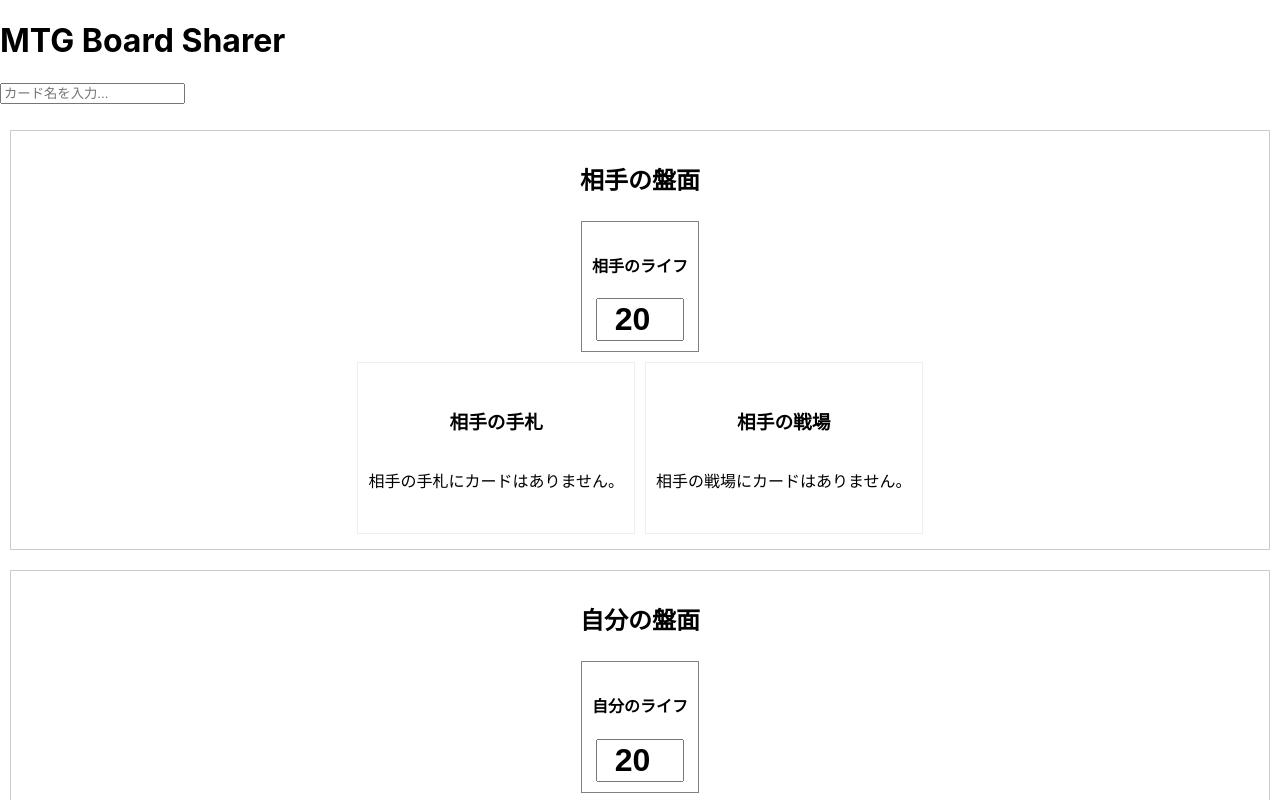
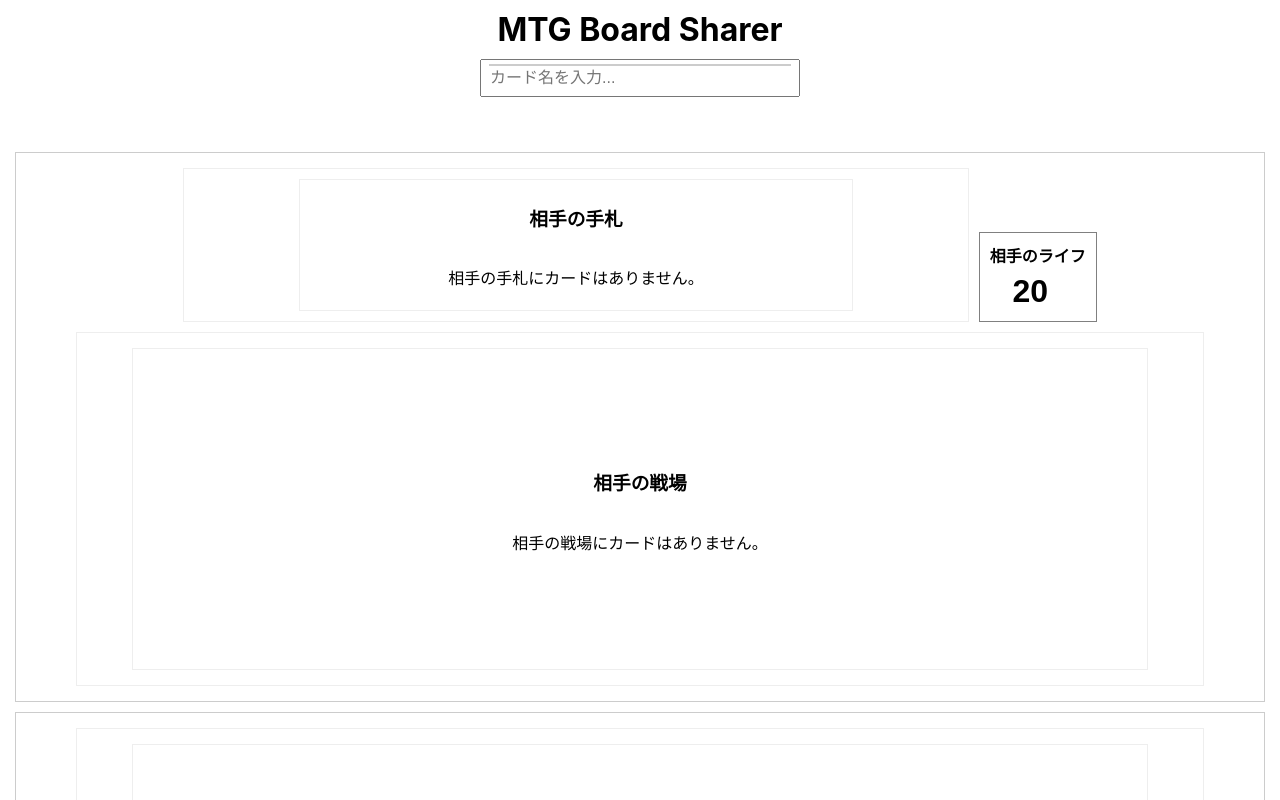
Before and after one commit to c3341/mtg-board-sharer, a React (Vite) app in the folder frontend/: page / in a window 1280 px wide. Shown: the top 800 px of the page. Built offline with nearby package versions, Linux system fonts and the light colour scheme.

Commit message:
fix(layout): Adjust zone droppable areas and refine layout

```diff
--- a/frontend/src/App.jsx
+++ b/frontend/src/App.jsx
@@ -1,7 +1,7 @@
 import CardSearch from './components/CardSearch';
 import Battlefield from './components/Battlefield';
 import Hand from './components/Hand';
-import PlayerLifeDisplay from './components/PlayerLifeDisplay'; // PlayerLifeDisplayをインポート
+import PlayerLifeDisplay from './components/PlayerLifeDisplay';
 import { useCardContext } from './contexts/CardContext';
 
 function App() {
@@ -30,26 +30,44 @@
   return (
     <div className="app-container">
       <h1>MTG Board Sharer</h1>
-      <CardSearch onCardSelect={handleCardSelect} />
+      <div className="search-container">
+        <CardSearch onCardSelect={handleCardSelect} />
+      </div>
 
       <div className="board-container">
         {/* 相手の盤面 (上部) */}
         <div className="opponent-zone">
-          <h2>相手の盤面</h2>
-          <PlayerLifeDisplay playerType="opponent" /> {/* 相手のライフ表示 */}
-          <div className="zone-row">
-            <Hand zoneType="opponentHand" />
-            <Battlefield zoneType="opponentBattlefield" />
+          {/* <h2>相手の盤面</h2> */}
+          <div className="zone-main-area">
+            {/* 相手の手札とライフカウンターの行 (上部) */}
+            <div className="hand-life-row">
+              <div className="hand-area">
+                <Hand zoneType="opponentHand" />
+              </div>
+              <PlayerLifeDisplay playerType="opponent" />
+            </div>
+            {/* 相手の戦場エリア (下部) */}
+            <div className="battlefield-area">
+              <Battlefield zoneType="opponentBattlefield" />
+            </div>
           </div>
         </div>
 
         {/* 自分の盤面 (下部) */}
         <div className="player-zone">
-          <h2>自分の盤面</h2>
-          <PlayerLifeDisplay playerType="my" /> {/* 自分のライフ表示 */}
-          <div className="zone-row">
-            <Hand zoneType="myHand" />
-            <Battlefield zoneType="myBattlefield" />
+          {/* <h2>自分の盤面</h2> */}
+          <div className="zone-main-area">
+            {/* 自分の戦場エリア (上部) */}
+            <div className="battlefield-area">
+              <Battlefield zoneType="myBattlefield" />
+            </div>
+            {/* 自分の手札とライフカウンターの行 (下部) */}
+            <div className="hand-life-row">
+              <div className="hand-area">
+                <Hand zoneType="myHand" />
+              </div>
+              <PlayerLifeDisplay playerType="my" />
+            </div>
           </div>
         </div>
       </div>
--- a/frontend/src/components/Battlefield.jsx
+++ b/frontend/src/components/Battlefield.jsx
@@ -1,10 +1,10 @@
 import React from 'react';
 import { useCardContext } from '../contexts/CardContext';
 import DraggableCard from './DraggableCard';
-import { useDrop } from 'react-dnd'; // useDropをインポート
+import { useDrop } from 'react-dnd';
 
 function Battlefield({ zoneType }) {
-  const { cards, moveCard } = useCardContext(); // moveCardもContextから取得
+  const { cards, moveCard } = useCardContext();
 
   const filteredCards = cards.filter(card => card.zone === zoneType);
 
@@ -13,30 +13,28 @@
     opponentBattlefield: '相手の戦場',
   }[zoneType] || '戦場';
 
-  // useDropフックを使って、このコンポーネントをドロップ可能にする
   const [{ isOver }, drop] = useDrop(() => ({
-    accept: 'card', // 'card'タイプのアイテムを受け入れる
+    accept: 'card',
     drop: (item, monitor) => {
-      // ドロップされたアイテムのIDと、このゾーンのzoneTypeを使ってmoveCardを呼び出す
       moveCard(item.id, zoneType);
     },
     collect: (monitor) => ({
-      isOver: monitor.isOver(), // ドロップターゲットの上にドラッグ中のアイテムがあるか監視
+      isOver: monitor.isOver(),
     }),
   }));
 
   return (
-    // drop refをDOM要素にアタッチすることで、その要素がドロップ可能になる
+    // ルートのdivに直接drop refとスタイルを適用
     <div
-      ref={drop} // drop refをアタッチ
-      className="zone-box"
-      style={{ backgroundColor: isOver ? 'lightgreen' : 'white' }} // ホバー時に色を変える
+      ref={drop}
+      className="battlefield-area" // index.cssで定義されたクラス
+      style={{ backgroundColor: isOver ? 'lightgreen' : 'transparent' }} // ホバー時に色を変える
     >
       <h3>{zoneDisplayName}</h3>
       {filteredCards.length === 0 ? (
         <p>{zoneDisplayName}にカードはありません。</p>
       ) : (
-        <div className="zone-row">
+        <div className="zone-row"> {/* カード表示用のコンテナ */}
           {filteredCards.map(card => (
             <DraggableCard key={card.id} card={card} />
           ))}
--- a/frontend/src/components/CardSearch.jsx
+++ b/frontend/src/components/CardSearch.jsx
@@ -1,6 +1,5 @@
 import { useState, useEffect } from 'react';
 
-// onCardSelectをpropsとして受け取る
 function CardSearch({ onCardSelect }) {
   const [searchText, setSearchText] = useState('');
   const [suggestions, setSuggestions] = useState([]);
@@ -27,8 +26,10 @@
         }
         const data = await response.json();
 
+        // --- デバッグ用ログ ---
         console.log('Scryfall APIからの生レスポンスデータ:', data);
         console.log('suggestionsにセットされるデータ:', data.data);
+        // --- デバッグ用ログ ---
 
         setSuggestions(data.data || []); // 候補がなければ空配列
       } catch (error) {
@@ -58,17 +59,17 @@
   };
 
   return (
-    <div>
+    <div className="search-container">
       <input
         type="text"
         placeholder="カード名を入力..."
         value={searchText}
         onChange={handleInputChange}
       />
-      {loading && <p>検索中...</p>} {/* ローディング表示 */}
+      {loading && <p>検索中...</p>}
       <ul>
         {suggestions.map(name => (
-          <li key={name} onClick={() => handleSuggestionClick(name)}> {/* クリック可能にする */}
+          <li key={name} onClick={() => handleSuggestionClick(name)}>
             {name}
           </li>
         ))}
--- a/frontend/src/components/Hand.jsx
+++ b/frontend/src/components/Hand.jsx
@@ -1,10 +1,10 @@
 import React from 'react';
 import { useCardContext } from '../contexts/CardContext';
 import DraggableCard from './DraggableCard';
-import { useDrop } from 'react-dnd'; // useDropをインポート
+import { useDrop } from 'react-dnd';
 
 function Hand({ zoneType }) {
-  const { cards, moveCard } = useCardContext(); // moveCardもContextから取得
+  const { cards, moveCard } = useCardContext();
 
   const filteredCards = cards.filter(card => card.zone === zoneType);
 
@@ -13,30 +13,28 @@
     opponentHand: '相手の手札',
   }[zoneType] || '手札';
 
-  // useDropフックを使って、このコンポーネントをドロップ可能にする
   const [{ isOver }, drop] = useDrop(() => ({
-    accept: 'card', // 'card'タイプのアイテムを受け入れる
+    accept: 'card',
     drop: (item, monitor) => {
-      // ドロップされたアイテムのIDと、このゾーンのzoneTypeを使ってmoveCardを呼び出す
       moveCard(item.id, zoneType);
     },
     collect: (monitor) => ({
-      isOver: monitor.isOver(), // ドロップターゲットの上にドラッグ中のアイテムがあるか監視
+      isOver: monitor.isOver(),
     }),
   }));
 
   return (
-    // drop refをDOM要素にアタッチすることで、その要素がドロップ可能になる
+    // ルートのdivに直接drop refとスタイルを適用
     <div
-      ref={drop} // drop refをアタッチ
-      className="zone-box"
-      style={{ backgroundColor: isOver ? 'lightblue' : 'white' }} // ホバー時に色を変える
+      ref={drop}
+      className="hand-area" // index.cssで定義されたクラス
+      style={{ backgroundColor: isOver ? 'lightblue' : 'transparent' }} // ホバー時に色を変える
     >
       <h3>{zoneDisplayName}</h3>
       {filteredCards.length === 0 ? (
         <p>{zoneDisplayName}にカードはありません。</p>
       ) : (
-        <div className="zone-row">
+        <div className="zone-row"> {/* カード表示用のコンテナ */}
           {filteredCards.map(card => (
             <DraggableCard key={card.id} card={card} />
           ))}
--- a/frontend/src/components/PlayerLifeDisplay.jsx
+++ b/frontend/src/components/PlayerLifeDisplay.jsx
@@ -4,10 +4,8 @@
 function PlayerLifeDisplay({ playerType }) {
   const { myLife, setMyLife, opponentLife, setOpponentLife } = usePlayerContext();
 
-  // currentLifeは数値だが、inputのvalueは文字列なので、
-  // 数値が0の場合に空文字列を返すように調整
   const currentLifeValue = (playerType === 'my' ? myLife : opponentLife);
-  const displayValue = currentLifeValue === 0 ? '' : currentLifeValue; // 0の場合は空文字列を表示
+  const displayValue = currentLifeValue === '' ? '' : currentLifeValue; // 0の場合は空文字列を表示
 
   const displayName = playerType === 'my' ? '自分のライフ' : '相手のライフ';
 
@@ -15,31 +13,29 @@
     const inputValue = event.target.value;
 
     if (inputValue === '') {
-      // 入力が空文字列の場合、stateも空文字列にする
       if (playerType === 'my') {
-        setMyLife(''); // 数値ではなく空文字列をセット
+        setMyLife('');
       } else if (playerType === 'opponent') {
-        setOpponentLife(''); // 数値ではなく空文字列をセット
+        setOpponentLife('');
       }
     } else {
       const newValue = parseInt(inputValue, 10);
       if (playerType === 'my') {
-        setMyLife(isNaN(newValue) ? 0 : newValue); // 無効な値は0に
+        setMyLife(isNaN(newValue) ? 0 : newValue);
       } else if (playerType === 'opponent') {
-        setOpponentLife(isNaN(newValue) ? 0 : newValue); // 無効な値は0に
+        setOpponentLife(isNaN(newValue) ? 0 : newValue);
       }
     }
   };
 
   return (
-    <div style={{ border: '1px solid gray', padding: '10px', margin: '5px', textAlign: 'center' }}>
+    <div className="life-counter-box"> {/* 新しいクラス名 */}
       <h4>{displayName}</h4>
       <input
         type="number"
-        value={displayValue} // ここで調整した値を使う
+        value={displayValue}
         onChange={handleLifeChange}
-        style={{ fontSize: '2em', fontWeight: 'bold', width: '80px', textAlign: 'center' }}
-      />
+      /> {/* インラインスタイルを削除 */}
     </div>
   );
 }
--- a/frontend/src/index.css
+++ b/frontend/src/index.css
@@ -24,47 +24,162 @@
   min-height: 100vh;
 }
 
+h1 {
+  text-align: center;
+  margin: 10px 0;
+}
+
+/* 検索バーのスタイル */
+.search-container {
+  display: flex;
+  justify-content: center;
+  margin-bottom: 20px;
+}
+
+.search-container input {
+  padding: 8px;
+  font-size: 1em;
+  width: 300px;
+}
+
+.search-container ul {
+  list-style: none;
+  padding: 0;
+  margin: 5px 0;
+  border: 1px solid #ccc;
+  max-height: 200px;
+  overflow-y: auto;
+  background-color: white;
+  position: absolute; /* 検索ボックスの下に重ねて表示 */
+  width: 300px; /* 検索ボックスと同じ幅 */
+  z-index: 100; /* 他の要素の上に表示 */
+}
+
+.search-container li {
+  padding: 8px;
+  cursor: pointer;
+}
+
+.search-container li:hover {
+  background-color: #f0f0f0;
+}
+
+
+/* --- 盤面レイアウト --- */
 .board-container {
   flex-grow: 1; /* 残りのスペースを埋める */
   display: flex;
-  flex-direction: column; /* 縦方向に並べる */
+  flex-direction: column;
   justify-content: space-between; /* 上下端に配置 */
+  padding: 10px;
 }
 
 .player-zone, .opponent-zone {
   display: flex;
-  flex-direction: column;
+  flex-direction: column; /* 縦方向に要素を並べる */
   align-items: center; /* 中央揃え */
   padding: 10px;
   border: 1px solid #ccc;
-  margin: 10px;
-  flex-grow: 1; /* ゾーンがスペースを埋めるように */
+  margin: 5px;
+  flex-grow: 1; /* スペースを埋める */
 }
 
-.zone-row {
-  display: flex;
-  justify-content: center;
-  width: 100%;
-  flex-wrap: wrap; /* カードがはみ出したら折り返す */
+/* 相手のゾーンは上部に */
+.opponent-zone {
+  justify-content: flex-start;
 }
 
-.zone-box {
-  border: 1px solid #eee;
+/* 自分のゾーンは下部に */
+.player-zone {
+  justify-content: flex-end;
+}
+
+/* 戦場と手札/ライフカウンターの行 */
+.zone-main-area {
+  display: flex;
+  flex-direction: column; /* 戦場と手札/ライフを縦に並べる */
+  width: 100%;
+  align-items: center;
+}
+
+/* zone-boxのスタイルをbattlefield-areaとhand-areaに統合 */
+.battlefield-area {
+  border: 2px dashed green;
+  width: 90%; /* 親の幅の90% */
+  min-height: 300px; /* 戦場の高さ */
+  display: flex;
+  flex-wrap: wrap;
+  justify-content: center;
+  align-items: flex-start;
+  padding: 10px;
+  margin-bottom: 10px;
+  /* zone-boxから移動したスタイル */
+  border: 1px solid #eee; /* ゾーンの枠 */
+  margin: 5px; /* ゾーン間の余白 */
+  flex-direction: column; /* ゾーン内の要素を縦に並べる */
+  align-items: center; /* ゾーン内の要素を中央揃え */
+  justify-content: center; /* ゾーン内の要素を中央に */
+}
+
+.hand-life-row {
+  display: flex;
+  justify-content: center; /* 手札とライフを中央に */
+  align-items: flex-end; /* ライフカウンターを下揃えに */
+  width: 90%;
+}
+
+.hand-area {
+  border: 2px dashed blue;
+  min-height: 120px; /* 手札の高さ */
+  width: 70%; /* 手札の幅 */
+  display: flex;
+  flex-wrap: wrap;
+  justify-content: center;
+  align-items: flex-start;
+  padding: 5px;
+  margin-right: 10px; /* ライフカウンターとの間隔 */
+  /* zone-boxから移動したスタイル */
+  border: 1px solid #eee; /* ゾーンの枠 */
+  margin: 5px; /* ゾーン間の余白 */
+  flex-direction: column; /* ゾーン内の要素を縦に並べる */
+  align-items: center; /* ゾーン内の要素を中央揃え */
+  justify-content: center; /* ゾーン内の要素を中央に */
+}
+
+.life-counter-box {
+  border: 1px solid gray;
   padding: 10px;
   margin: 5px;
-  min-width: 200px;
-  min-height: 150px;
+  text-align: center;
   display: flex;
   flex-direction: column;
+  justify-content: center;
   align-items: center;
-  justify-content: center; /* カードがない場合も中央に */
 }
 
+.life-counter-box h4 {
+  margin: 0 0 5px 0;
+}
+
+.life-counter-box input {
+  font-size: 2em;
+  font-weight: bold;
+  width: 80px;
+  text-align: center;
+  border: none;
+  background: transparent;
+}
+
+
+/* カードアイテムの基本スタイル */
 .card-item {
   margin: 5px;
   border: 1px solid lightgray;
   padding: 5px;
   text-align: center;
+  background-color: white;
+  box-shadow: 2px 2px 5px rgba(0,0,0,0.2);
+  cursor: grab; /* ドラッグ可能であることを示すカーソル */
 }
 
 .card-item img {
```
